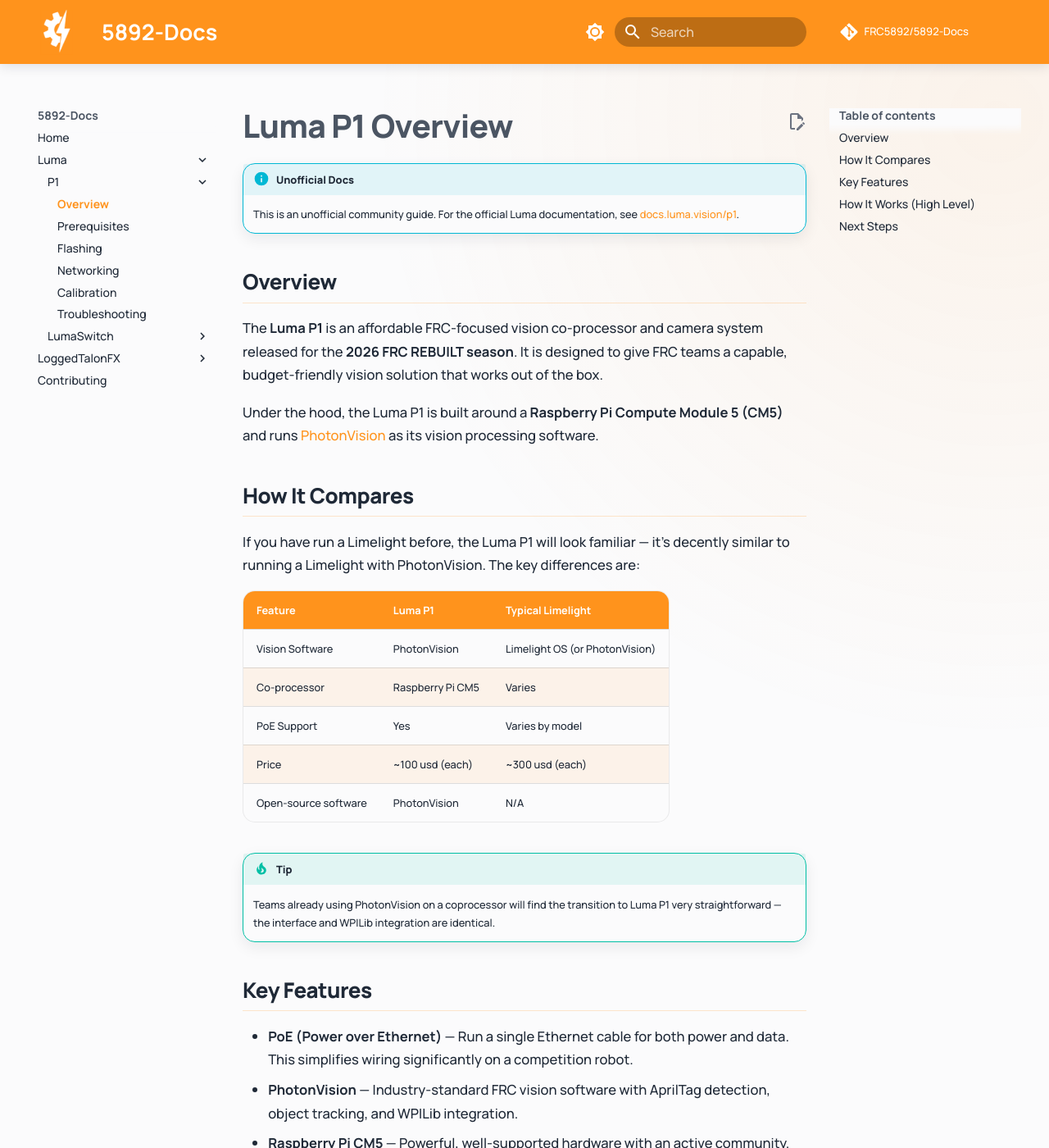
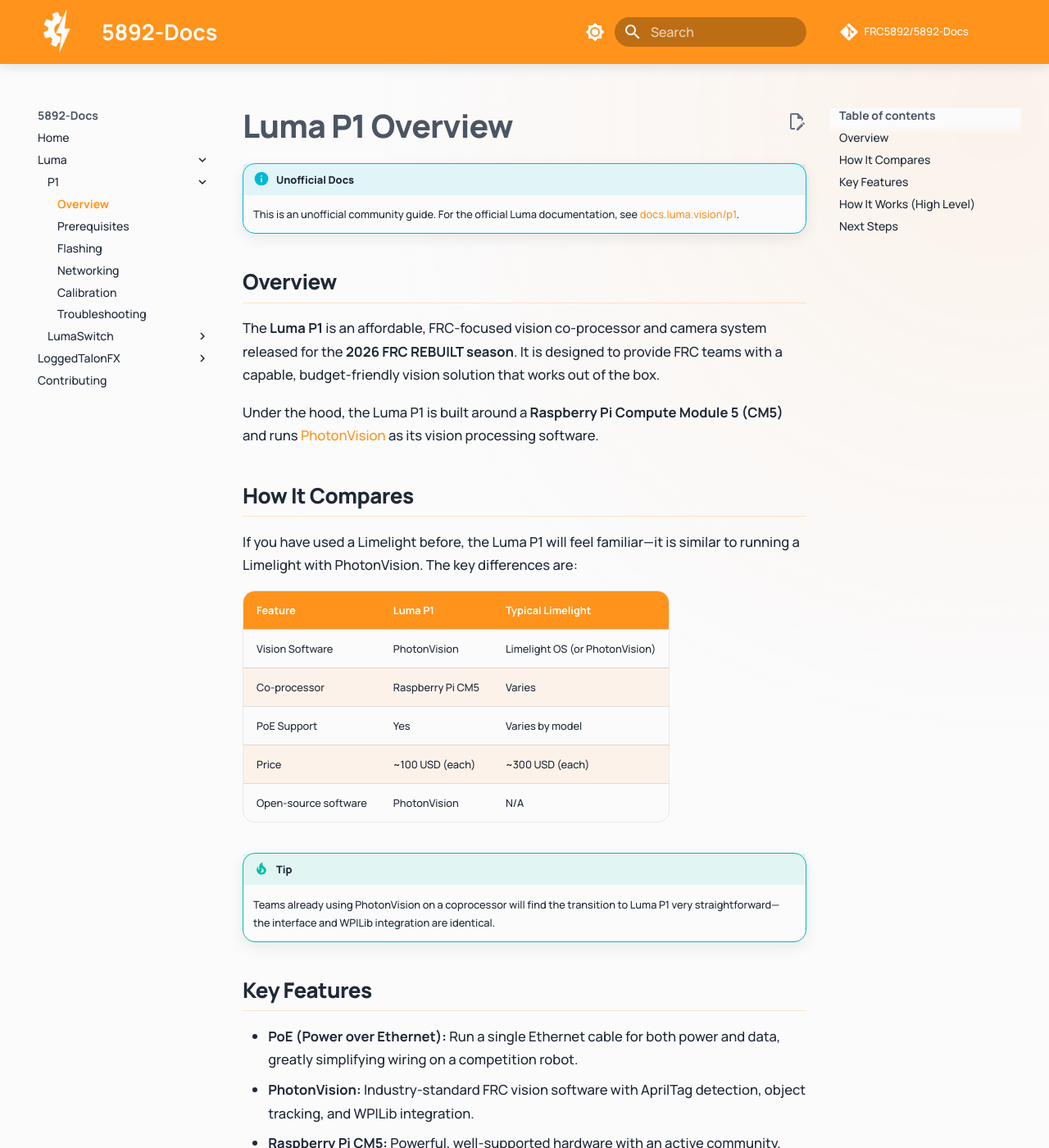
Before and after one commit to FRC5892/Luma-Docs, an MkDocs documentation site: the page built from docs/p1/overview.md, in a window 1280 px wide and 1400 px high. Shown: the whole window at 82% size. Built offline with MkDocs 1.6.1 and Material for MkDocs 9.7.7, drawn with Linux system fonts in a browser that asks for light colours; comment, search, counter and statistics services are not loaded; some of the changed text lies outside the part shown.

Commit message:
Refactor overview.md for improved clarity and consistency: enhance wording, adjust section formatting, and streamline instructions

````diff
--- a/docs/p1/overview.md
+++ b/docs/p1/overview.md
@@ -1,44 +1,37 @@
+
 # Luma P1 Overview
 
 !!! info "Unofficial Docs"
-    This is an unofficial community guide. For the official Luma documentation, see
-    [docs.luma.vision/p1](https://docs.luma.vision/p1/).
+    This is an unofficial community guide. For the official Luma documentation, see [docs.luma.vision/p1](https://docs.luma.vision/p1/).
 
 ## Overview
 
-The **Luma P1** is an affordable FRC-focused vision co-processor and camera system released
-for the **2026 FRC REBUILT season**. It is designed to give FRC teams a capable, budget-friendly
-vision solution that works out of the box.
+The **Luma P1** is an affordable, FRC-focused vision co-processor and camera system released for the **2026 FRC REBUILT season**. It is designed to provide FRC teams with a capable, budget-friendly vision solution that works out of the box.
 
-Under the hood, the Luma P1 is built around a **Raspberry Pi Compute Module 5 (CM5)** and
-runs [PhotonVision](https://photonvision.org/) as its vision processing software.
+Under the hood, the Luma P1 is built around a **Raspberry Pi Compute Module 5 (CM5)** and runs [PhotonVision](https://photonvision.org/) as its vision processing software.
 
 ## How It Compares
 
-If you have run a Limelight before, the Luma P1 will look familiar — it's decently
-similar to running a Limelight with PhotonVision. The key differences are:
+If you have used a Limelight before, the Luma P1 will feel familiar—it is similar to running a Limelight with PhotonVision. The key differences are:
 
-| Feature | Luma P1 | Typical Limelight |
-|---------|---------|-------------------|
-| Vision Software | PhotonVision | Limelight OS (or PhotonVision) |
-| Co-processor | Raspberry Pi CM5 | Varies |
-| PoE Support | Yes |  Varies by model |
-| Price | ~100 usd (each) | ~300 usd (each) |
-| Open-source software | PhotonVision | N/A |
+| Feature              | Luma P1         | Typical Limelight         |
+|----------------------|-----------------|--------------------------|
+| Vision Software      | PhotonVision    | Limelight OS (or PhotonVision) |
+| Co-processor         | Raspberry Pi CM5| Varies                   |
+| PoE Support          | Yes             | Varies by model          |
+| Price                | ~100 USD (each) | ~300 USD (each)          |
+| Open-source software | PhotonVision    | N/A                      |
 
 !!! tip
-    Teams already using PhotonVision on a coprocessor will find the transition to Luma P1
-    very straightforward — the interface and WPILib integration are identical.
+    Teams already using PhotonVision on a coprocessor will find the transition to Luma P1 very straightforward—the interface and WPILib integration are identical.
 
 ## Key Features
 
-- **PoE (Power over Ethernet)** — Run a single Ethernet cable for both power and data.
-  This simplifies wiring significantly on a competition robot.
-- **PhotonVision** — Industry-standard FRC vision software with AprilTag detection,
-  object tracking, and WPILib integration.
-- **Raspberry Pi CM5** — Powerful, well-supported hardware with an active community.
-- **Affordable** — Built with FRC team budgets in mind.
-- **FRC 2026 ready** — Designed for the 2026 FRC season.
+- **PoE (Power over Ethernet):** Run a single Ethernet cable for both power and data, greatly simplifying wiring on a competition robot.
+- **PhotonVision:** Industry-standard FRC vision software with AprilTag detection, object tracking, and WPILib integration.
+- **Raspberry Pi CM5:** Powerful, well-supported hardware with an active community.
+- **Affordable:** Built with FRC team budgets in mind.
+- **FRC 2026 ready:** Designed for the 2026 FRC season.
 
 ## How It Works (High Level)
 
@@ -58,14 +51,11 @@ Robot Code (RoboRIO)
    └─────────────────────────────┘
        │
        ▼
-  POE Switch / Radio
+  PoE Switch / Radio
 ```
 
-The Luma P1 connects to your robot network over Ethernet. PhotonVision processes the camera
-feed and publishes pose estimates and target data over NetworkTables, which your robot code
-reads using [PhotonLib](https://docs.photonvision.org/en/latest/docs/programming/photonlib/index.html).
+The Luma P1 connects to your robot network over Ethernet. PhotonVision processes the camera feed and publishes pose estimates and target data over NetworkTables, which your robot code reads using [PhotonLib](https://docs.photonvision.org/en/latest/docs/programming/photonlib/index.html).
 
 ## Next Steps
 
-Ready to get started? Check out the [Prerequisites](prerequisites.md) page to see what
-you need before flashing your Luma P1.
+Ready to get started? Check out the [Prerequisites](prerequisites.md) page to see what you need before flashing your Luma P1.
````
